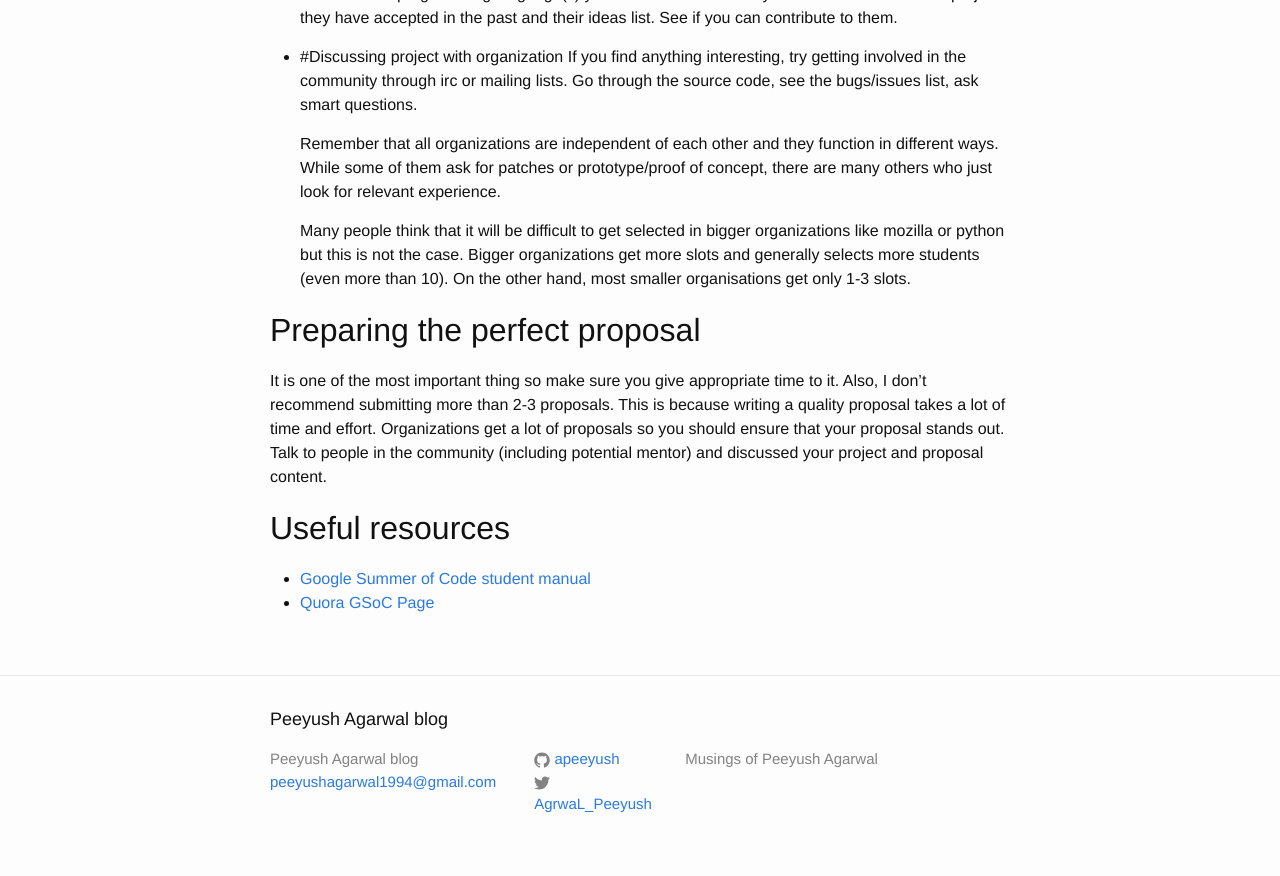
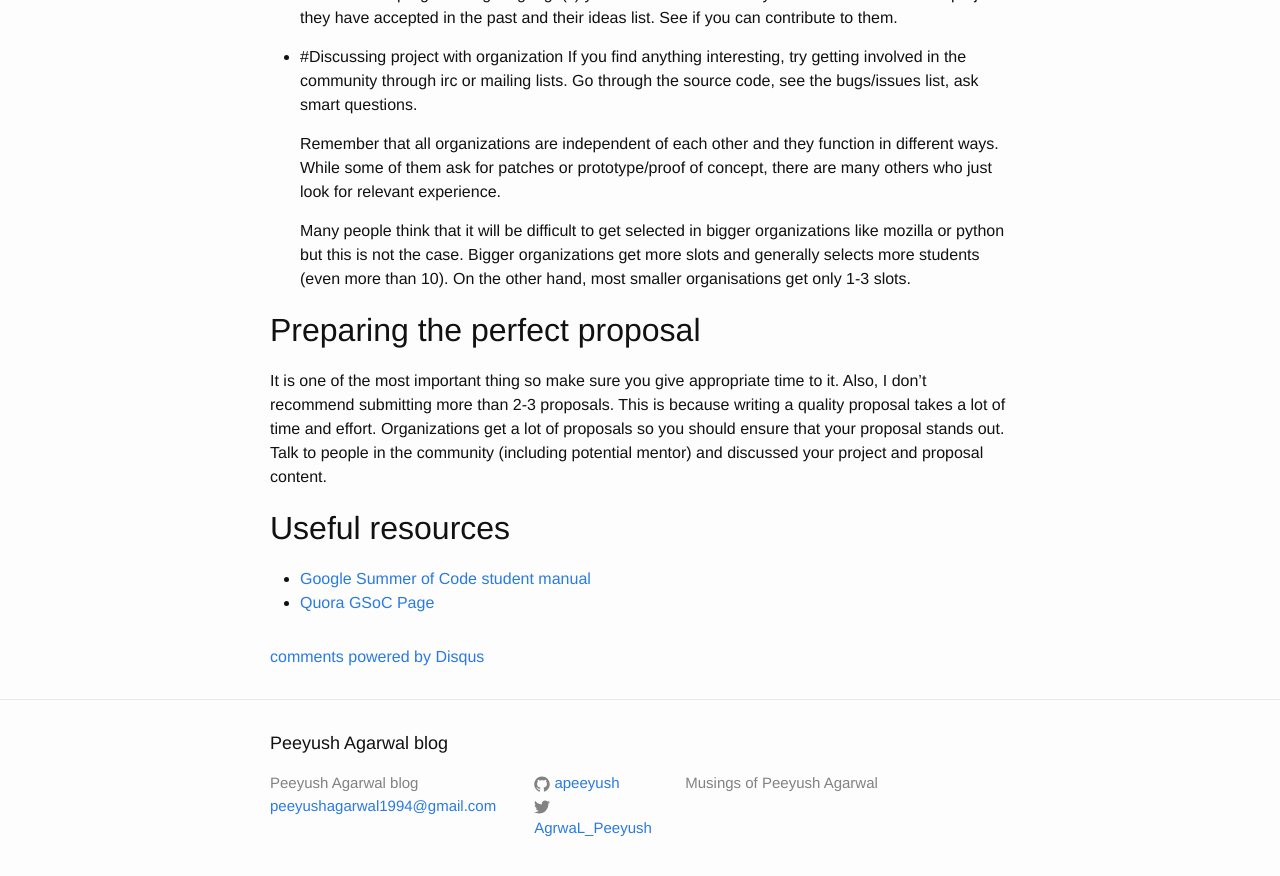
Before and after one commit to apeeyush/blog, a Jekyll site: the page built from _posts/2015-01-01-google-summer-of-code-guide.markdown, in a window 1280 px wide and 900 px high, scrolled down 1160 px. Shown: the top 876 px of the window. Built offline with Jekyll 4.4.1, drawn with Linux system fonts in a browser that asks for light colours; comment, search, counter and statistics services are not loaded.

Commit message:
Add Disqus for comments

```diff
--- a/_layouts/post.html
+++ b/_layouts/post.html
@@ -12,4 +12,19 @@
     {{ content }}
   </article>
 
+  <!-- disqus comments -->
+  {% if page.comments %}
+    <div id="disqus_thread"></div>
+    <script type="text/javascript">
+      var disqus_shortname = 'apeeyush';
+      (function() {
+        var dsq = document.createElement('script'); dsq.type = 'text/javascript'; dsq.async = true;
+        dsq.src = '//' + disqus_shortname + '.disqus.com/embed.js';
+        (document.getElementsByTagName('head')[0] || document.getElementsByTagName('body')[0]).appendChild(dsq);
+      })();
+    </script>
+    <noscript>Please enable JavaScript to view the <a href="http://disqus.com/?ref_noscript">comments powered by Disqus.</a></noscript>
+    <a href="http://disqus.com" class="dsq-brlink">comments powered by <span class="logo-disqus">Disqus</span></a>
+  {% endif %}
+
 </div>
--- a/_posts/2014-12-31-welcome-to-jekyll.markdown
+++ b/_posts/2014-12-31-welcome-to-jekyll.markdown
@@ -2,6 +2,7 @@
 layout: post
 title:  "Welcome to Jekyll!"
 date:   2014-12-31 02:18:55
+comments: true
 categories: jekyll update
 ---
 You’ll find this post in your `_posts` directory. Go ahead and edit it and re-build the site to see your changes. You can rebuild the site in many different ways, but the most common way is to run `jekyll serve --watch`, which launches a web server and auto-regenerates your site when a file is updated.
--- a/_posts/2015-01-01-google-summer-of-code-guide.markdown
+++ b/_posts/2015-01-01-google-summer-of-code-guide.markdown
@@ -2,6 +2,7 @@
 layout: post
 title:  "Google Summer of Code Guide"
 date:   2015-01-01 11:09:51
+comments: true
 categories: gsoc
 ---
 
```
